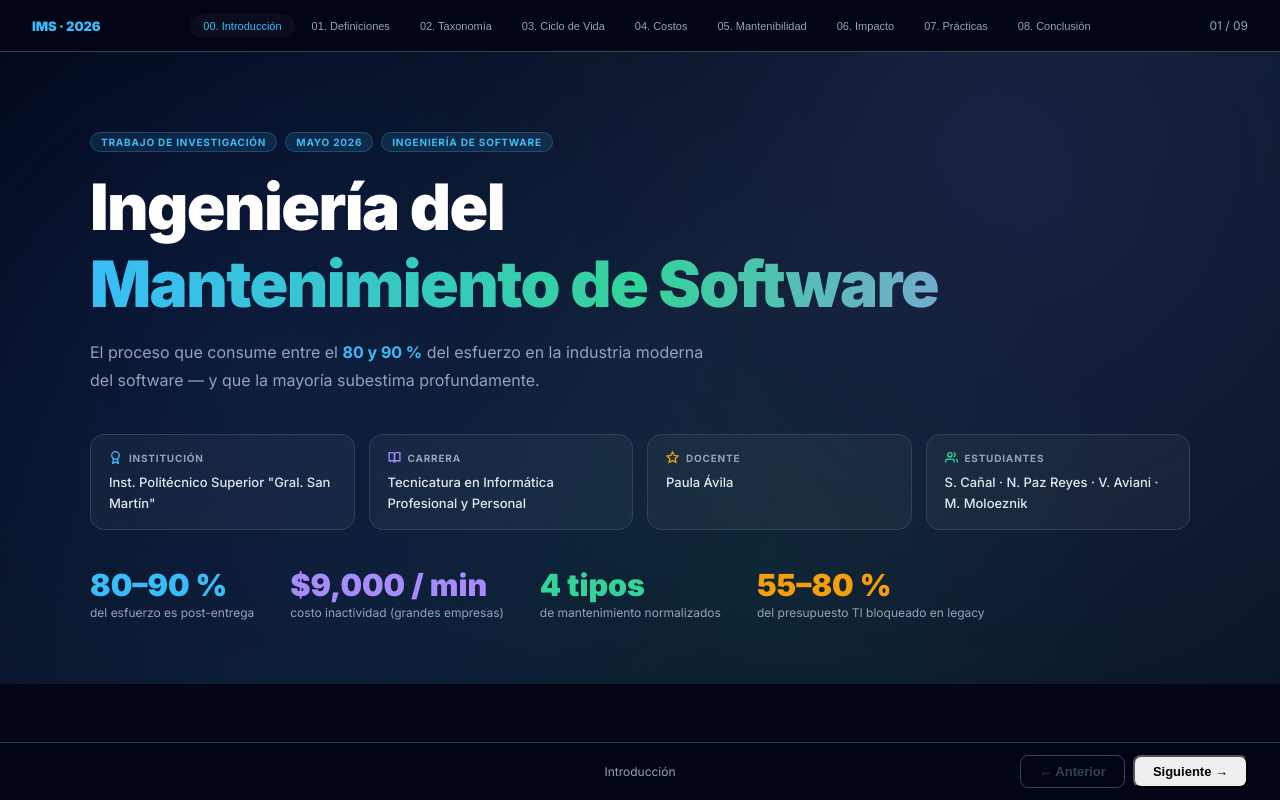
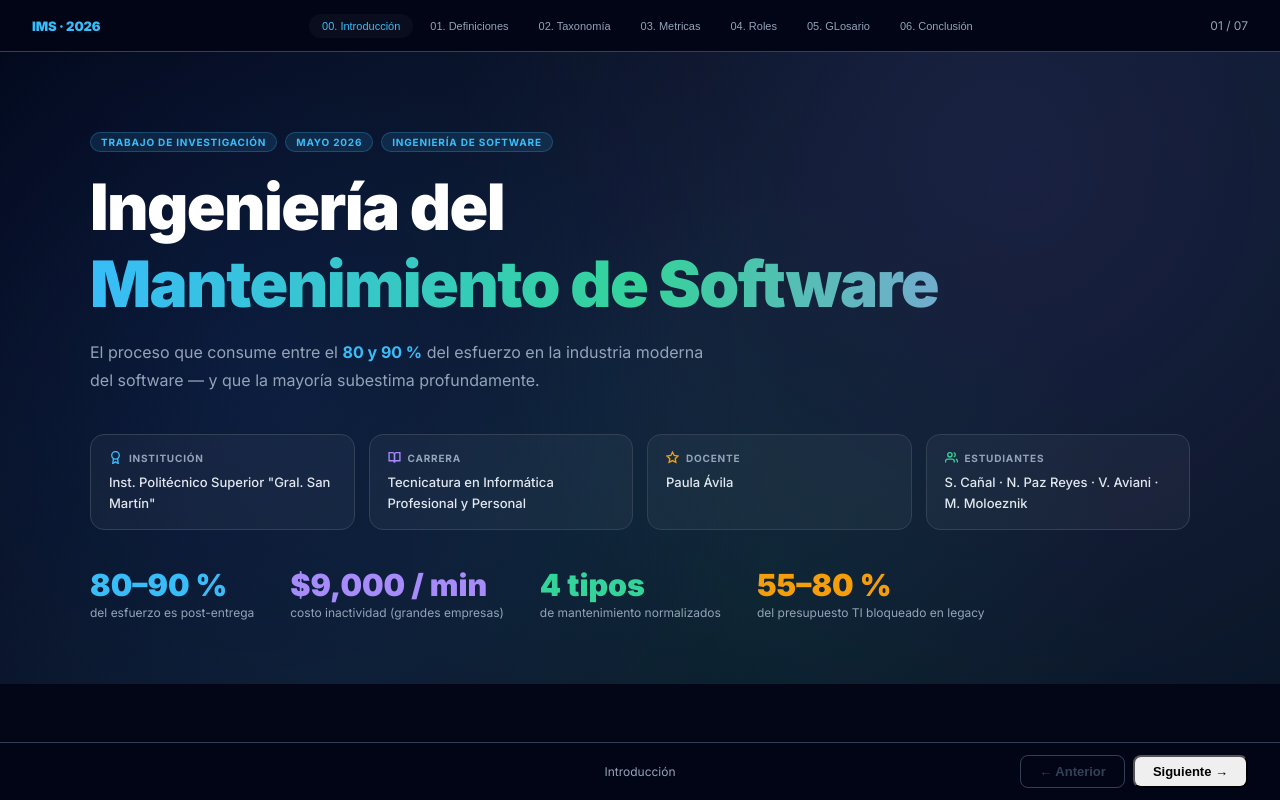
Before and after one commit to santi0309-c/Presentacion-de-Avila, a plain HTML site: page index.html in a window 1280 px wide. Drawn offline with Linux system fonts and the light colour scheme.

Commit message:
cambios 5

```diff
--- a/index.html
+++ b/index.html
@@ -1066,12 +1066,10 @@
       { id: "slide-0", label: "Introducción", color: "var(--blue)" },
       { id: "slide-1", label: "Definiciones", color: "var(--blue)" },
       { id: "slide-2", label: "Taxonomía", color: "var(--violet)" },
-      { id: "slide-3", label: "Ciclo de Vida", color: "var(--green)" },
-      { id: "slide-4", label: "Costos", color: "var(--amber)" },
-      { id: "slide-5", label: "Mantenibilidad", color: "var(--coral)" },
-      { id: "slide-6", label: "Impacto", color: "var(--emerald)" },
-      { id: "slide-7", label: "Prácticas", color: "var(--electric)" },
-      { id: "slide-8", label: "Conclusión", color: "var(--red)" }
+      { id: "slide-3", label: "Metricas", color: "var(--green)" },
+      { id: "slide-4", label: "Roles", color: "var(--amber)" },
+      { id: "slide-5", label: "GLosario", color: "var(--coral)" },
+      { id: "slide-6", label: "Conclusión", color: "var(--emerald)" },
     ];
 
     let currentSlideIndex = 0;
```
